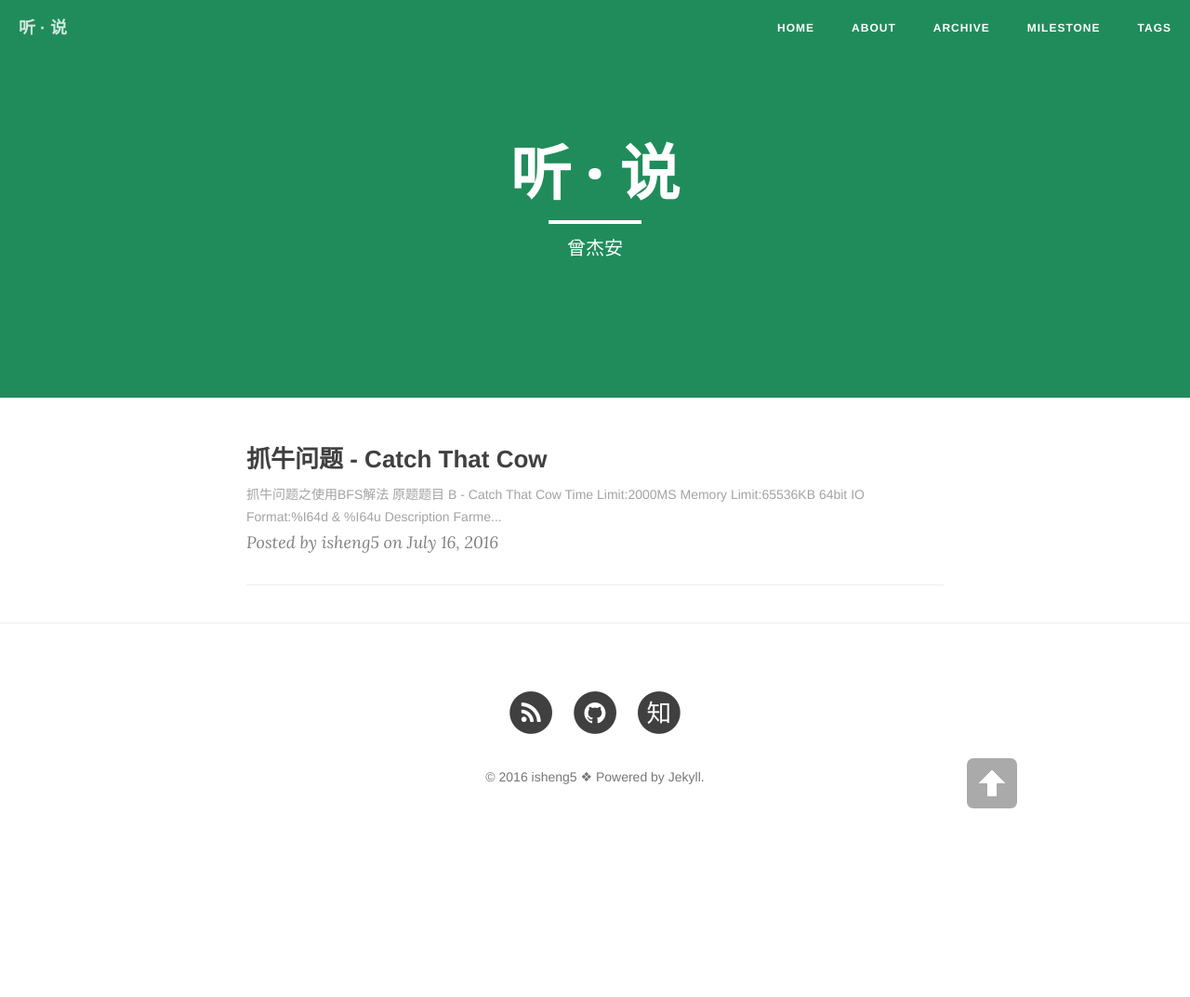
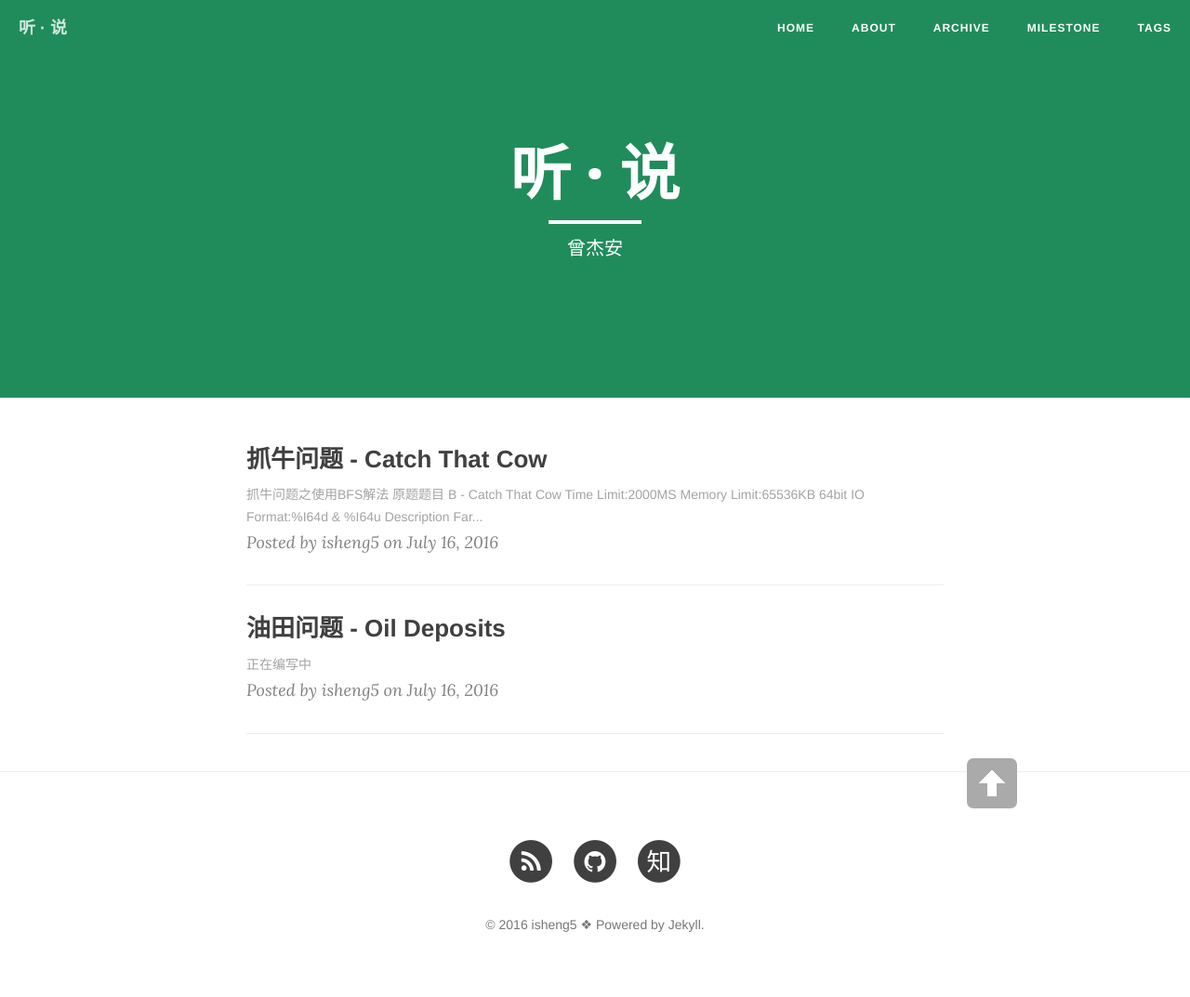
Before and after one commit to mapoio/blog, a Jekyll site: the page built from index.html, in a window 1280 px wide. Shown: the whole page at 93% size. Built offline with Jekyll 4.4.1, drawn with Linux system fonts in a browser that asks for light colours; nearby versions of some CDN libraries; the list of posts is cut into pages by our own code; before the commit the page ends 914 px from its top, so only the background shows below that.

Commit message:
上传新文章-油田问题

```diff
--- /dev/null
+++ b/_posts/2016-07-16-week-1-2.md
@@ -0,0 +1,10 @@
+---
+layout: post1
+title: 油田问题 - Oil Deposits
+date: 2016-07-16
+categories: blog
+tags: [ACM集训]
+description: 这个题目，我用的是DFS广度搜索来解题目的。
+---
+
+## 正在编写中
```
Also changed, not shown: _posts/2016-07-16-week-1-s.md (+2 -2 lines).
